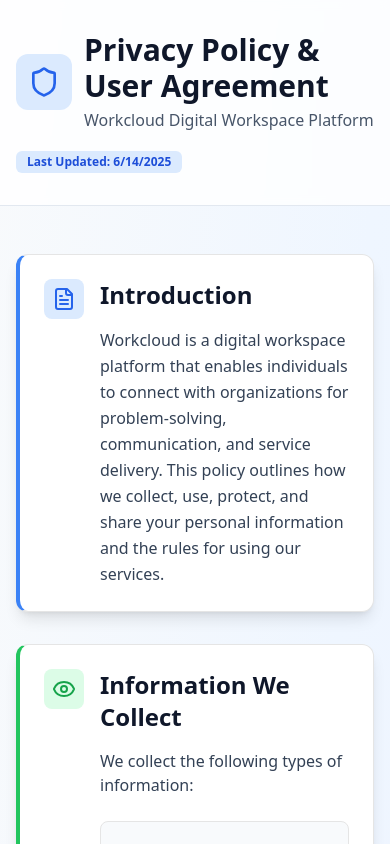
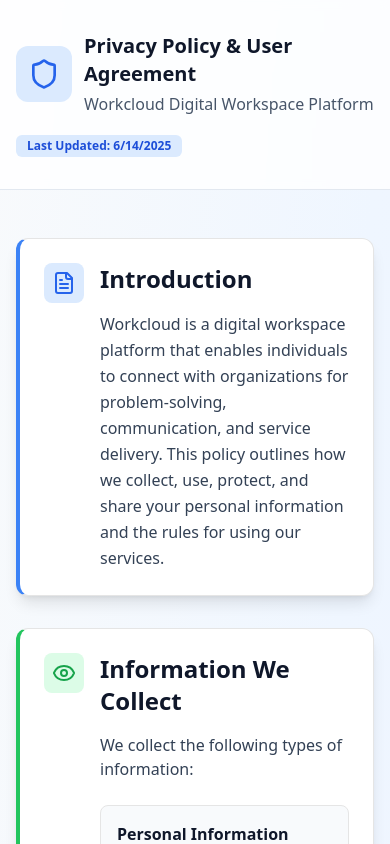
Before and after one commit to Diegofreema/workcloud-web, a Next.js app: page /privacy-policy in a window 390 px wide. Shown: the top 844 px of the page. Built offline with nearby package versions, Linux system fonts and the light colour scheme.

Commit message:
style: adjust privacy policy heading responsiveness

```diff
--- a/app/privacy-policy/page.tsx
+++ b/app/privacy-policy/page.tsx
@@ -24,7 +24,7 @@
               <Shield className="h-8 w-8 text-blue-600" />
             </div>
             <div>
-              <h1 className="text-3xl sm:text-4xl font-bold text-slate-900">
+              <h1 className="text-xl sm:text-3xl md:text-4xl font-bold text-slate-900">
                 Privacy Policy & User Agreement
               </h1>
               <p className="text-slate-600 mt-1">
```
